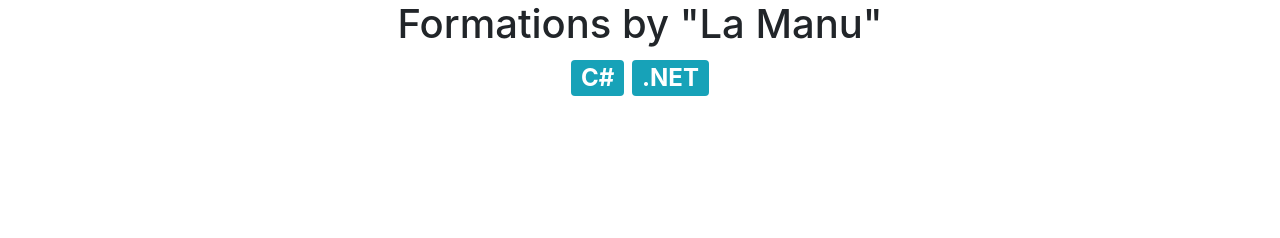
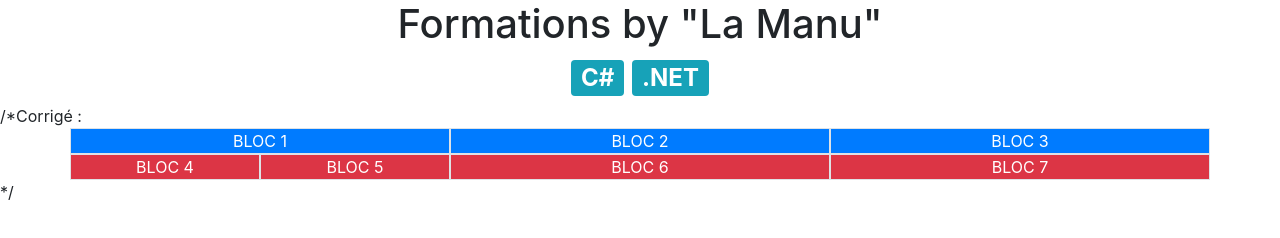
Before and after one commit to Moonyll/BS3, a plain HTML site: page index.html in a window 1280 px wide. Drawn offline with Linux system fonts and the light colour scheme.

Commit message:
Update index.html

```diff
--- a/index.html
+++ b/index.html
@@ -3,7 +3,7 @@
 <head>
     <meta charset="utf-8" />
     <link href="Content/bootstrap.css" rel="stylesheet" />
-    <title></title>
+    <title>BS3</title>
 </head>
 <body>
     <h1 class="row justify-content-center">Formations by "La Manu"</h1>
@@ -12,3 +12,33 @@
     </div>
 </body>
 </html>
+
+/*Corrigé :
+<!DOCTYPE html>
+<html>
+<head>
+    <link href="Content/bootstrap.css" rel="stylesheet" />
+    <!--<link rel="stylesheet" href="https://stackpath.bootstrapcdn.com/bootstrap/4.2.1/css/bootstrap.min.css" integrity="sha384-GJzZqFGwb1QTTN6wy59ffF1BuGJpLSa9DkKMp0DgiMDm4iYMj70gZWKYbI706tWS" crossorigin="anonymous" />-->
+    <meta charset="utf-8" />
+    <meta name="viewport" content="width=device-width, initial-scale=1.0"><!--permettre que la page soit responsive-->
+    <title>Bootstrap 2</title>
+</head>
+<body>
+    <div class="container text-center text-white">
+        <div class="row  bg-primary">
+            <!--row pour un aligment horizontale / col pour vertical-->
+            <div class="col-sm border">BLOC 1</div>
+            <div class="col-sm border">BLOC 2</div>
+            <div class="col-sm border">BLOC 3</div>
+        </div>
+        <div class="row bg-danger">
+            <!--seconde ligne-->
+            <div class="col-sm-2 border">BLOC 4</div>
+            <div class="col-sm-2 border">BLOC 5</div>
+            <div class="col-sm-4 border">BLOC 6</div>
+            <div class="col-sm-4 border">BLOC 7</div>
+            <!--<div class="col-md-4 col-sm-4 border">BLOC 7</div>--><!--On peut affecter différentes tailles suivant le mode d'affichage-->
+        </div>
+    </div>
+</body>
+</html>*/
```
